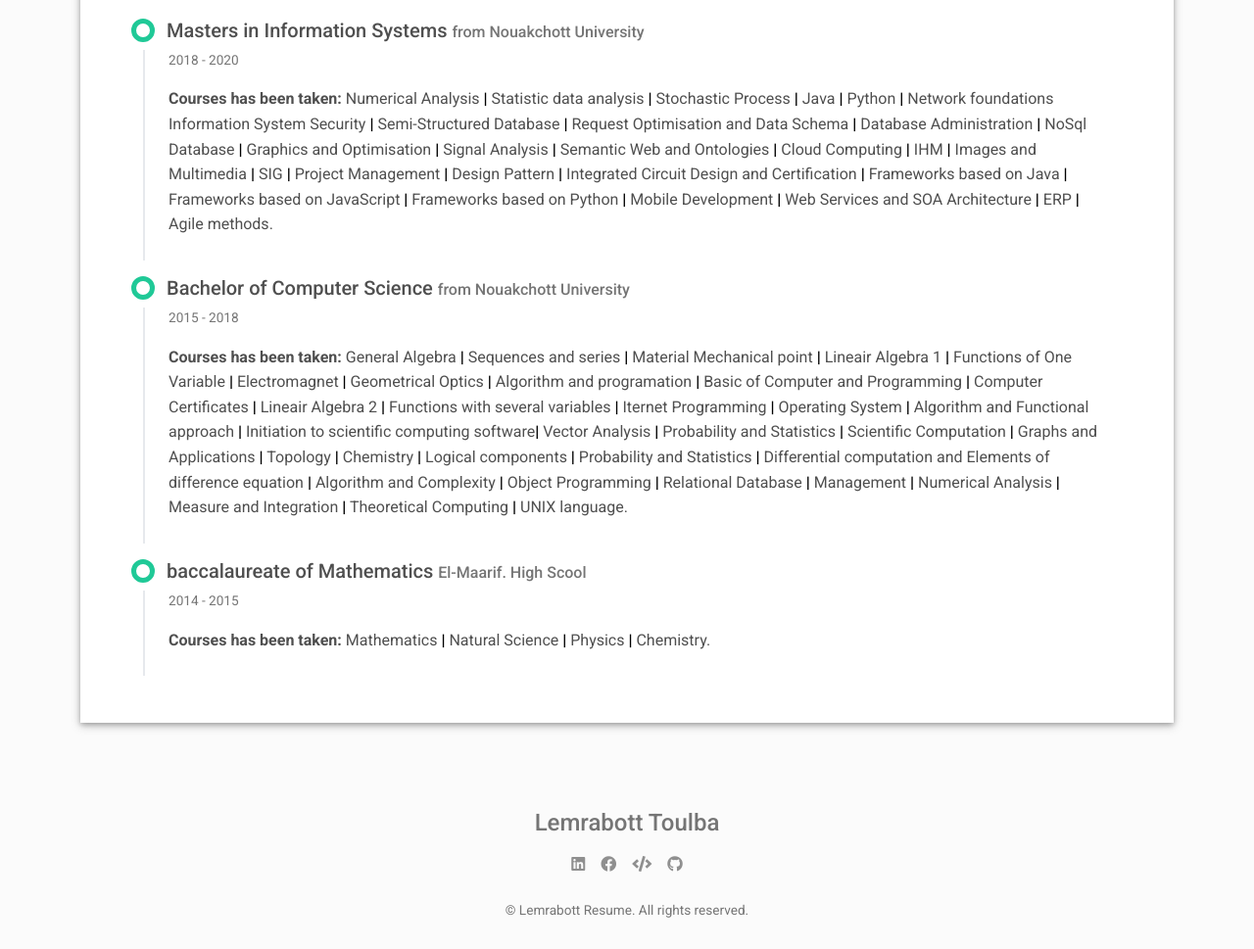
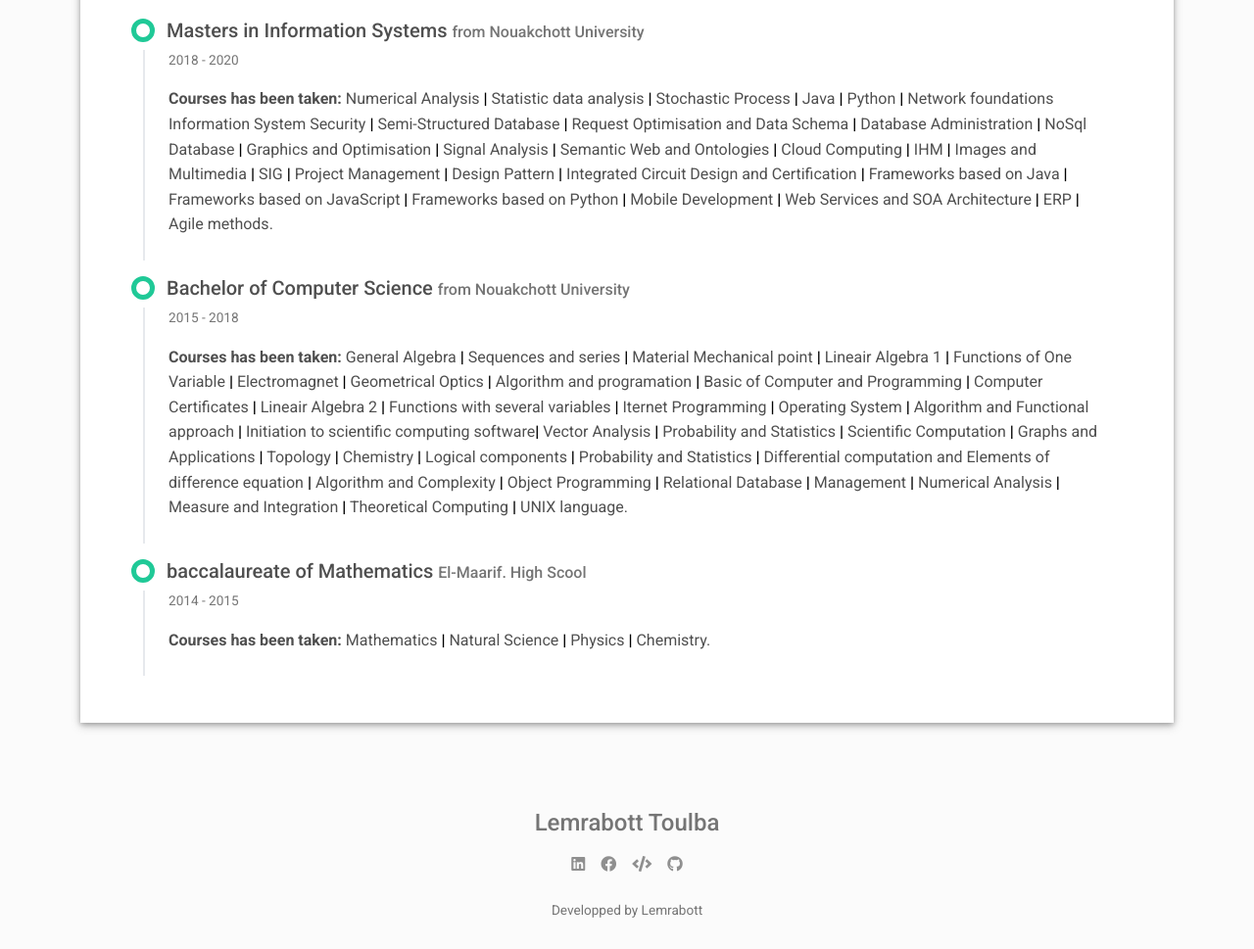
Before and after one commit to tlb-lemrabott/lemrabott_toulba, a plain HTML site: page index.html in a window 1280 px wide. Shown: the part 2724-3693 px from the top of the page at 98% size. Drawn offline with Linux system fonts and the light colour scheme.

Commit message:
updating some information in the footer section

```diff
--- a/index.html
+++ b/index.html
@@ -299,7 +299,7 @@
           </div>
         </div>
         <div class="text-small">
-          <div class="mb-1">&copy; Lemrabott Resume. All rights reserved.</div>
+          <div class="mb-1">Developped by Lemrabott</div>
         </div>
       </div>
     </footer>
```
